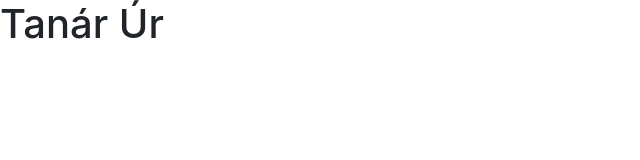
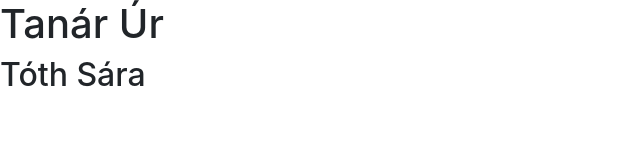
Before and after one commit to IsaacGilgames/10A_1, a plain HTML site: page index.html in a window 1280 px wide. Shown: the whole page, without its empty margins (0-640 px from the left). Drawn offline with Linux system fonts and the light colour scheme.

Commit message:
Update index.html
Beírtam a nevemet

```diff
--- a/index.html
+++ b/index.html
@@ -13,6 +13,7 @@
 <body>
     <div >
         <h1>Tanár Úr</h1>
+        <h2>Tóth Sára</h2>
     </div>
 </body>
 </html>
```
